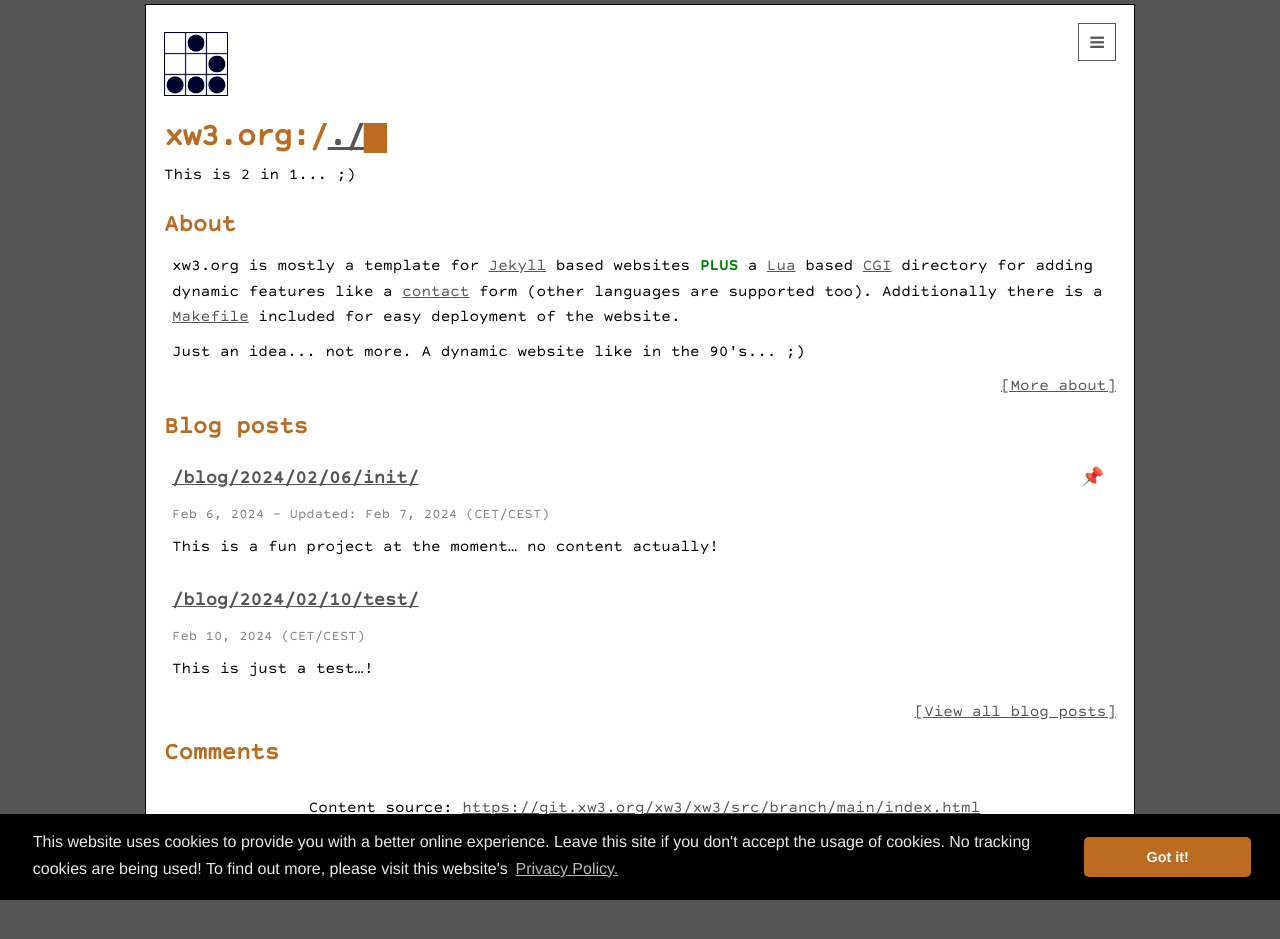
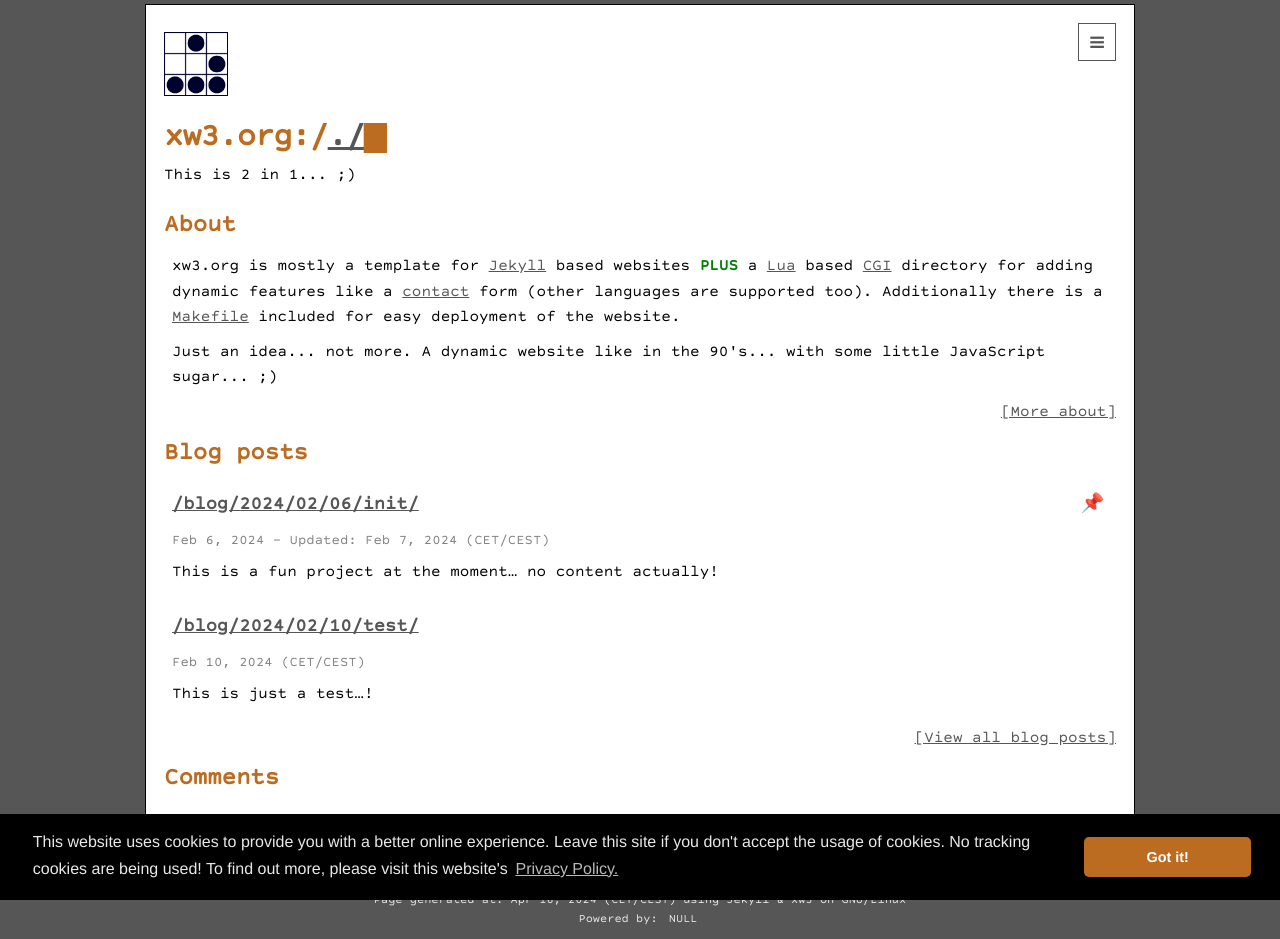
Before and after one commit to hanez/xw3, a Jekyll site: the page built from index.html, in a window 1280 px wide. Built offline with Jekyll 4.4.1, drawn with Linux system fonts in a browser that asks for light colours; the list of posts is cut into pages by our own code; comment, search, counter and statistics services are not loaded; before the commit the page ends 914 px from its top, so only the background shows below that.

Commit message:
Content update.

```diff
--- a/index.html
+++ b/index.html
@@ -25,7 +25,7 @@
 <div style="padding:0px 8px 0px 8px;">
   <p>xw3.org is mostly a template for <a href="https://jekyllrb.com/">Jekyll</a> based websites <b style="color:green;">PLUS</b> a <a href="https://www.lua.org/">Lua</a> based <a href="https://git.xw3.org/xw3/cgi">CGI</a> directory for adding dynamic features like a <a href="/contact/">contact</a> form (other languages are supported too). Additionally there is a <a href="https://git.xw3.org/xw3/xw3.org/src/branch/main/Makefile">Makefile</a> included for easy deployment of the website.</p>
 
-  <p>Just an idea... not more. A dynamic website like in the 90's... ;)</p>
+  <p>Just an idea... not more. A dynamic website like in the 90's... with some little JavaScript sugar... ;)</p>
 </div>
 
 <p style="text-align:right;"><a href="/about/">[More about]</a></p>
```
